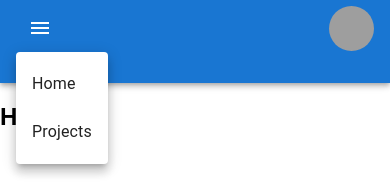
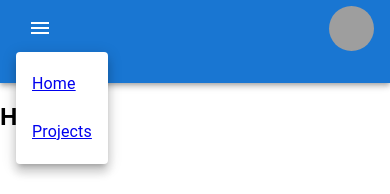
Before and after one commit to cesarcuadro/keeptrack, a React (Create React App) app: page / in a window 390 px wide. Both pictures are taken after a click on the button "account of current user". Shown: the top 194 px of the page. Built offline with nearby package versions, Linux system fonts and the light colour scheme; grey boxes are pictures that could not be loaded.

Commit message:
fixed link to pages in responsive mode

```diff
--- a/src/home/Header.tsx
+++ b/src/home/Header.tsx
@@ -10,6 +10,7 @@ import Container from '@mui/material/Container';
 import Avatar from '@mui/material/Avatar';
 import Button from '@mui/material/Button';
 import MenuItem from '@mui/material/MenuItem';
+import { Link as RouterLink } from 'react-router-dom';
 
 const pages = [
   {
@@ -21,6 +22,7 @@ const pages = [
     path: '/projects'
   }
 ];
+
 const ResponsiveAppBar = () => {
   const [anchorElNav, setAnchorElNav] = React.useState<null | HTMLElement>(null);
 
@@ -31,7 +33,6 @@ const ResponsiveAppBar = () => {
   const handleCloseNavMenu = () => {
     setAnchorElNav(null);
   };
-
 
   return (
     <AppBar position="static">
@@ -68,11 +69,12 @@ const ResponsiveAppBar = () => {
             >
               {pages.map((page, index) => (
                 <MenuItem key={index} onClick={handleCloseNavMenu}>
-                  <Typography textAlign="center">{page.title}</Typography>
+                  <Typography textAlign="center" component={RouterLink} to={page.path}>
+                    {page.title}
+                  </Typography>
                 </MenuItem>
               ))}
             </Menu>
-
           </Box>
           <Avatar
             src="/assets/logo-3.svg"
@@ -82,8 +84,8 @@ const ResponsiveAppBar = () => {
           <Typography
             variant="h6"
             noWrap
-  component="a"
-  href="/"
+            component={RouterLink}
+            to="/"
             sx={{
               mr: 2,
               display: { xs: 'none', md: 'flex' },
@@ -95,14 +97,14 @@ const ResponsiveAppBar = () => {
             }}
           >
           </Typography>
-
           <Box sx={{ flexGrow: 1, display: { xs: 'none', md: 'flex' } }}>
             {pages.map((page) => (
               <Button
                 key={page.title}
                 onClick={handleCloseNavMenu}
                 sx={{ my: 2, color: 'white', display: 'block' }}
-                href={page.path}
+                component={RouterLink}
+                to={page.path}
               >
                 {page.title}
               </Button>
@@ -113,4 +115,5 @@ const ResponsiveAppBar = () => {
     </AppBar>
   );
 }
+
 export default ResponsiveAppBar;
```
Lines whose indentation alone changed are shown as unchanged.
